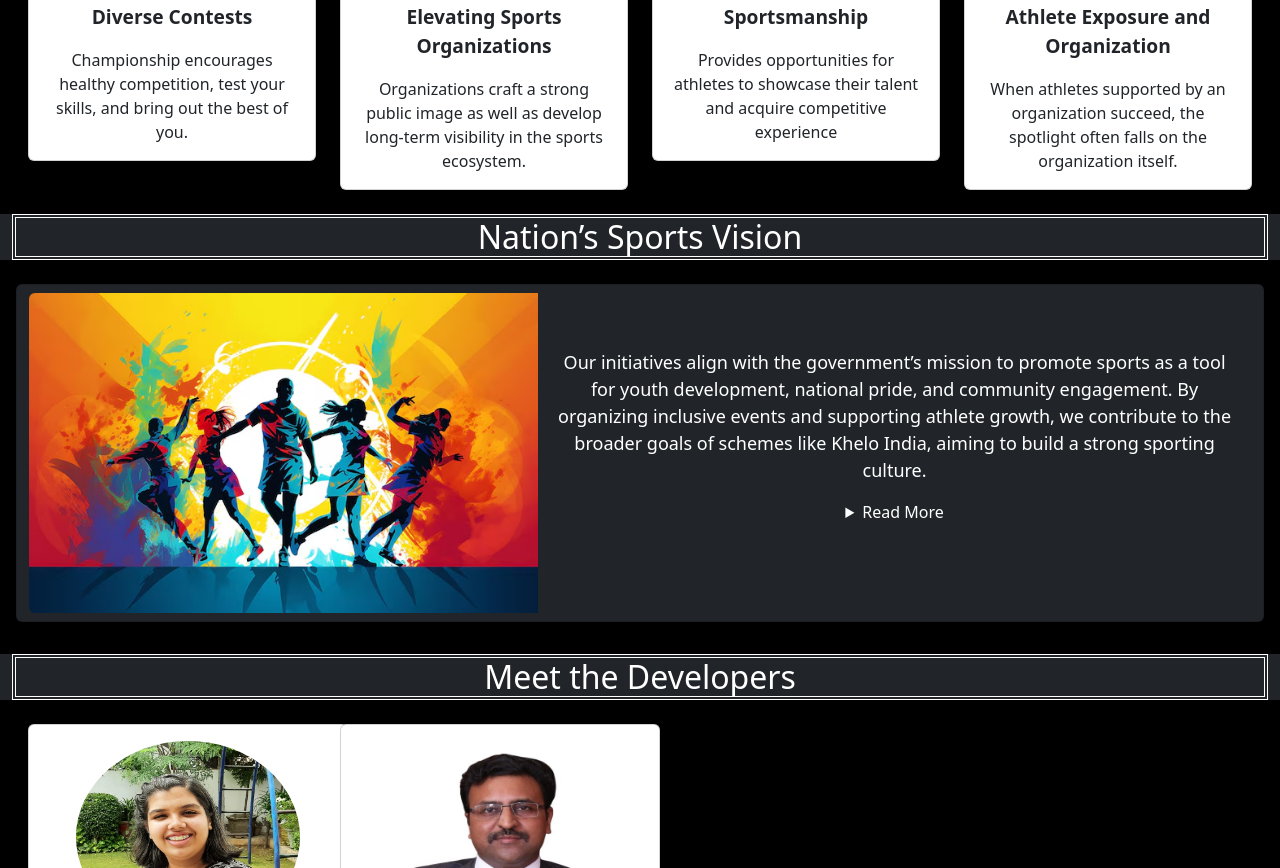
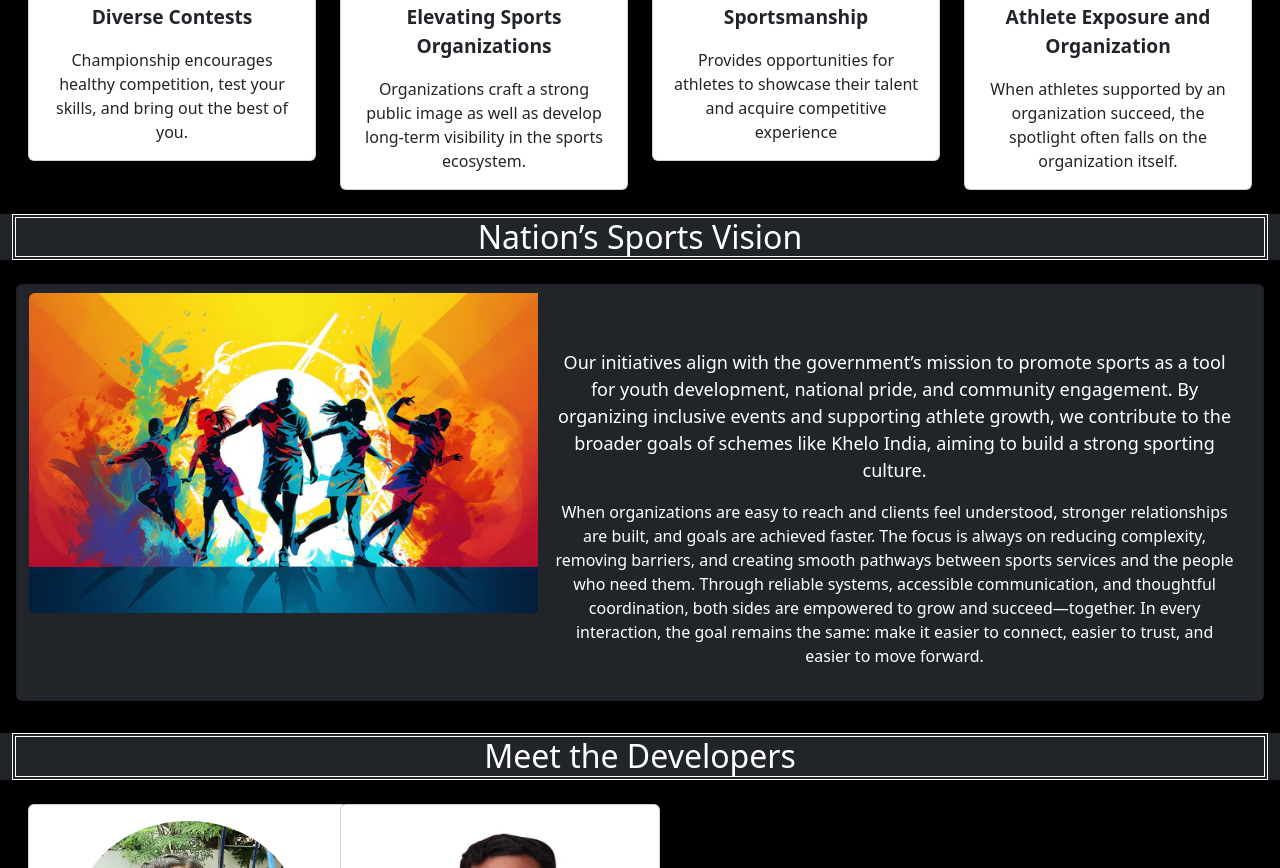
Before and after one commit to Ridhi-940/ironfang, a website: page public/index.html in a window 1280 px wide. Shown: the part 1404-2272 px from the top of the page. Drawn offline with nearby package versions, Linux system fonts and the light colour scheme.

Commit message:
Update index.html

```diff
--- a/public/index.html
+++ b/public/index.html
@@ -357,7 +357,6 @@
 
 
 
-
             <div id="carouselExampleSlidesOnly" class="carousel slide mb-2 ms-3 me-3" data-bs-ride="carousel"
                 data-bs-interval="5000">
                 <div class="carousel-inner">
@@ -400,11 +399,6 @@
             </div>
 
 
-            <div class="container-fluid bg-dark text-white mt-4 mb-4">
-                <h2 style="border: 4px white double;">About Us</h2>
-            </div>
-
-
 
             <!-- ================================================================================================================================================================================ -->
             <!-- ================================================================================================================================================================================ -->
@@ -412,10 +406,13 @@
 
 
 
+            <div class="container-fluid bg-dark text-white mt-4 mb-4">
+                <h2 style="border: 4px white double;">About Us</h2>
+            </div>
+
             <div class="row text-white mb-4 bg-dark ms-1 me-1">
                 <div class="col-md-10 offset-md-1 mt-4">
                     <div class="row g-5 mb-4">
-
                         <div class="col-md-5">
                             <h4>What We Offer:-</h4>
                             <ul class="list-group list-group-flush" style="list-style-type: circle;">
@@ -442,11 +439,14 @@
                                     Discipline – Develop strength, confidence, and focus.</li>
                             </ul>
                         </div>
-
-
                     </div>
                 </div>
             </div>
+
+
+            <!-- ================================================================================================================================================================================ -->
+            <!-- ================================================================================================================================================================================ -->
+            <!-- ================================================================================================================================================================================ -->
 
 
             <div class="container-fluid bg-dark text-white mt-3 mb-4">
@@ -454,18 +454,9 @@
             </div>
 
 
-
-
-            <!-- ================================================================================================================================================================================ -->
-            <!-- ================================================================================================================================================================================ -->
-            <!-- ================================================================================================================================================================================ -->
-
-
             <div class="container-fluid">
-
                 <div class="row ms-1 me-1">
                     <div class="col-md-3">
-
                         <div class="card mb-2">
                             <img src="./Pics/a-9-removebg-preview.png" class="card-img-top img-fluid" alt="..."
                                 style="height: 13rem;background-color: black;">
@@ -515,9 +506,9 @@
                             </div>
                         </div>
                     </div>
-
                 </div>
             </div>
+
 
             <!-- ================================================================================================================================================================================ -->
             <!-- ================================================================================================================================================================================ -->
@@ -544,9 +535,7 @@
                                     broader goals of schemes like Khelo India, aiming to build a strong sporting
                                     culture.
                                 </p>
-                                <details>
-                                    <summary class="text-white">Read More</summary>
-                                    <p class="text-white">
+                                    <p class="text-white d-none d-md-block">
                                         When organizations are easy to reach
                                         and clients feel understood, stronger relationships are built, and goals are
                                         achieved faster.
@@ -561,9 +550,6 @@
                                         easier
                                         to trust, and easier to move forward.
                                     </p>
-                                </details>
-
-
                             </div>
                         </div>
                     </div>
```
